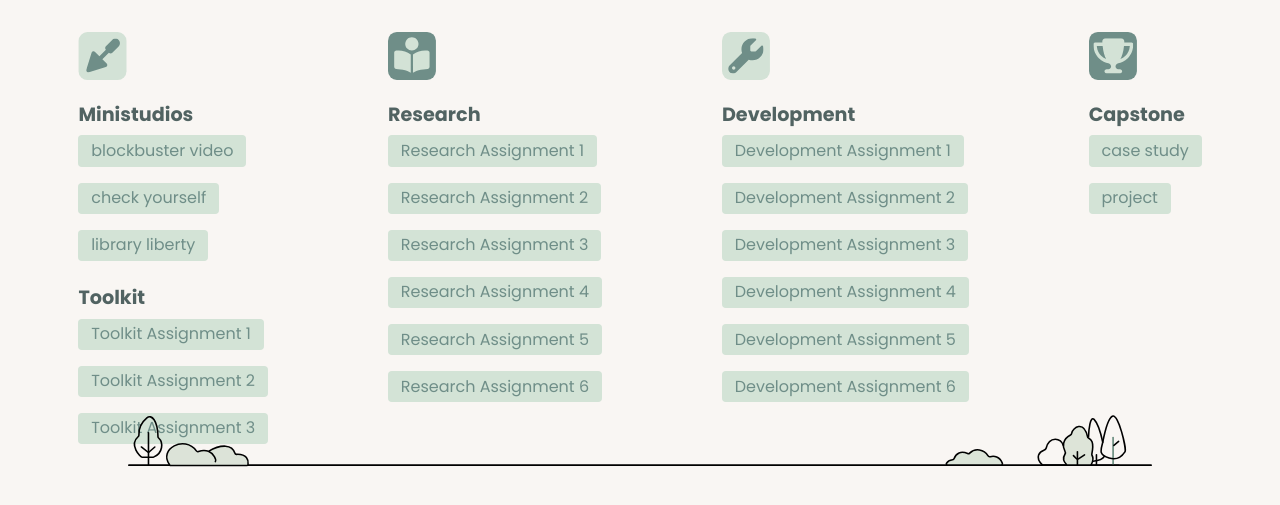
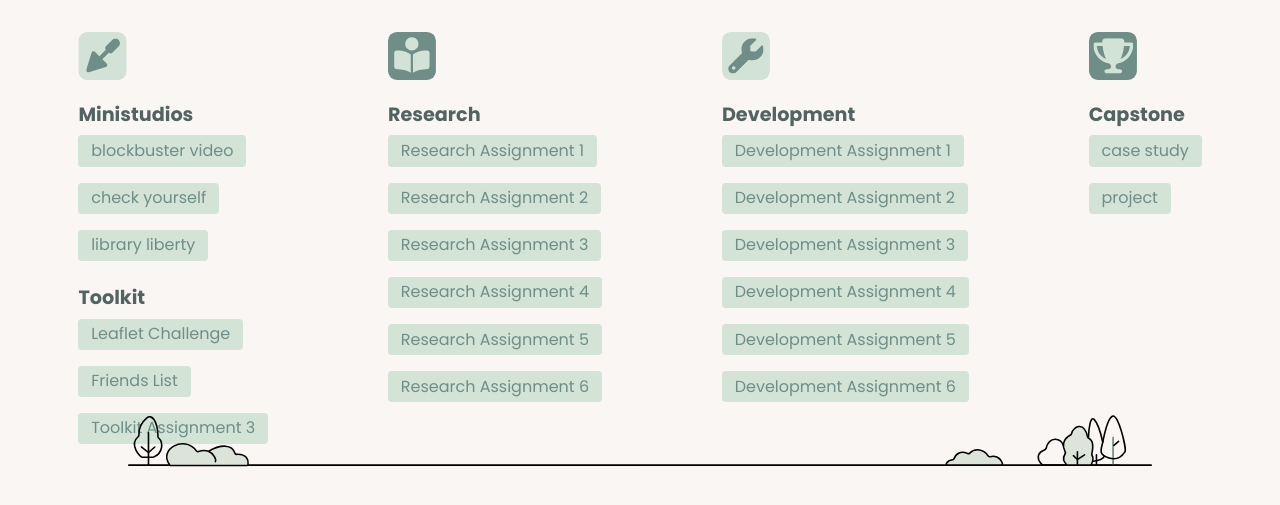
Before and after one commit to ruiqian-wang/des157b, a plain HTML site: page index.html in a window 1280 px wide. Shown: the part 293-798 px from the top of the page. Drawn offline with nearby package versions, Linux system fonts and the light colour scheme; a web font is replaced by a local one.

Commit message:
“new”

```diff
--- a/index.html
+++ b/index.html
@@ -99,8 +99,8 @@
           <h4>Toolkit</h4>
           <nav>
             <ol>
-              <li><a href="toolkit1/index.html">Toolkit Assignment 1</a></li>
-              <li><a href="#">Toolkit Assignment 2</a></li>
+              <li><a href="toolkit1/index.html">Leaflet Challenge</a></li>
+              <li><a href="toolkit2/index.html">Friends List</a></li>
               <li><a href="#">Toolkit Assignment 3</a></li>
             </ol>
           </nav>
```
